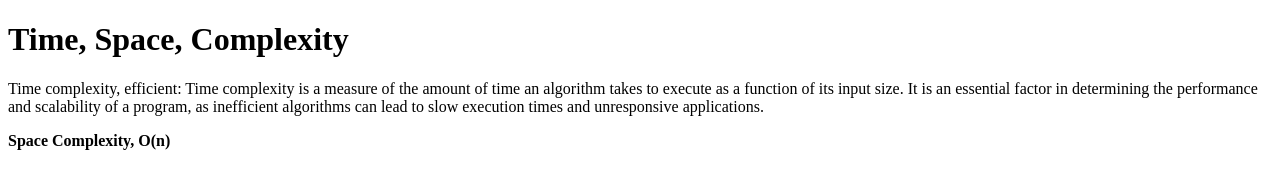
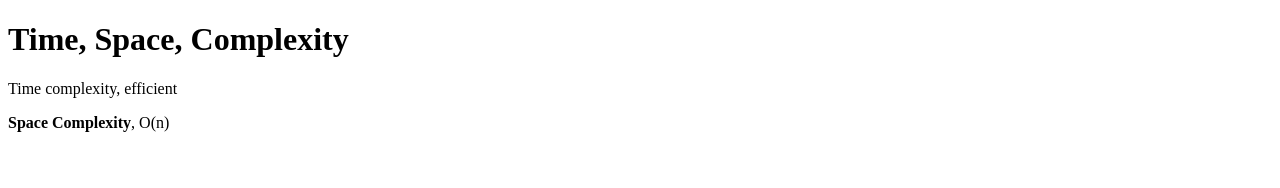
Before and after one commit to acciojob/time-and-space-complexity-Khanmdasad, a website: page main.html in a window 1280 px wide. Drawn offline with Linux system fonts and the light colour scheme.

Commit message:
created a submission

```diff
--- a/main.html
+++ b/main.html
@@ -9,8 +9,8 @@
 <body>
 	<!-- the entire body must be written by student -->
 	<h1>Time, Space, Complexity</h1>
-	<p>Time complexity, efficient: Time complexity is a measure of the amount of time an algorithm takes to execute as a function of its input size. It is an essential factor in determining the performance and scalability of a program, as inefficient algorithms can lead to slow execution times and unresponsive applications.</p>
-	<p><b>Space Complexity, O(n)</b></p>
+	<p>Time complexity, efficient</p>
+	<p><b>Space Complexity</b>, O(n)</p>
 
 	<script type="text/javascript" src="./script.js">
 </script>
```
